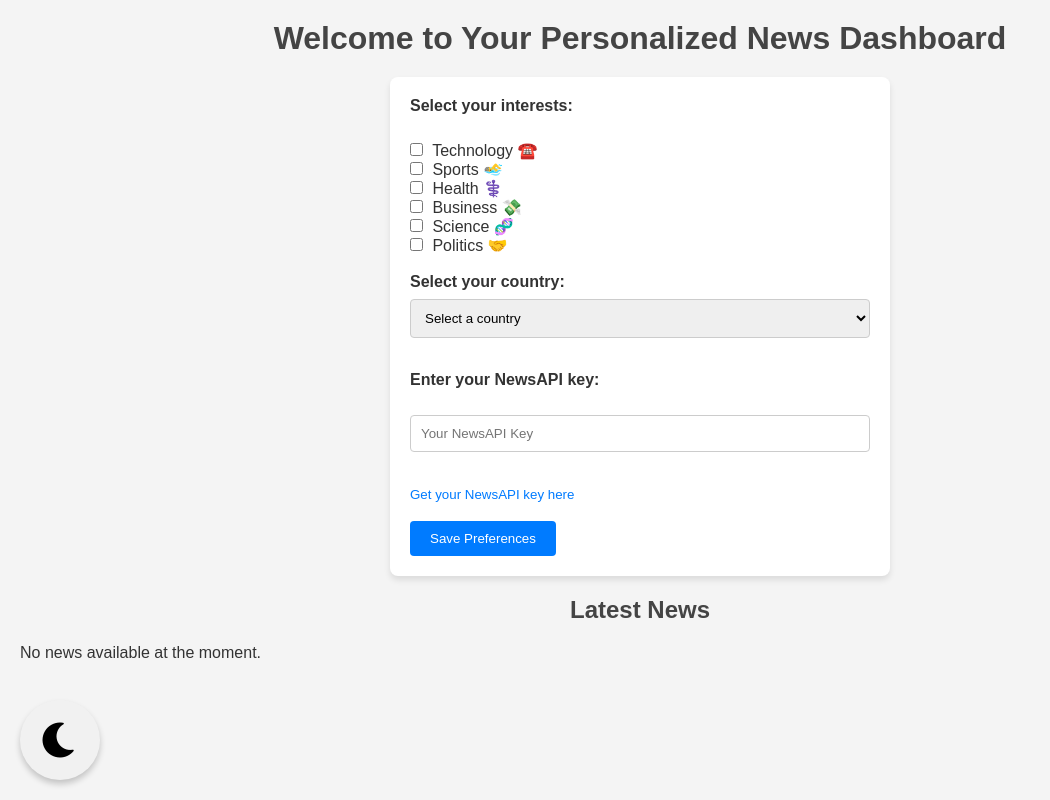
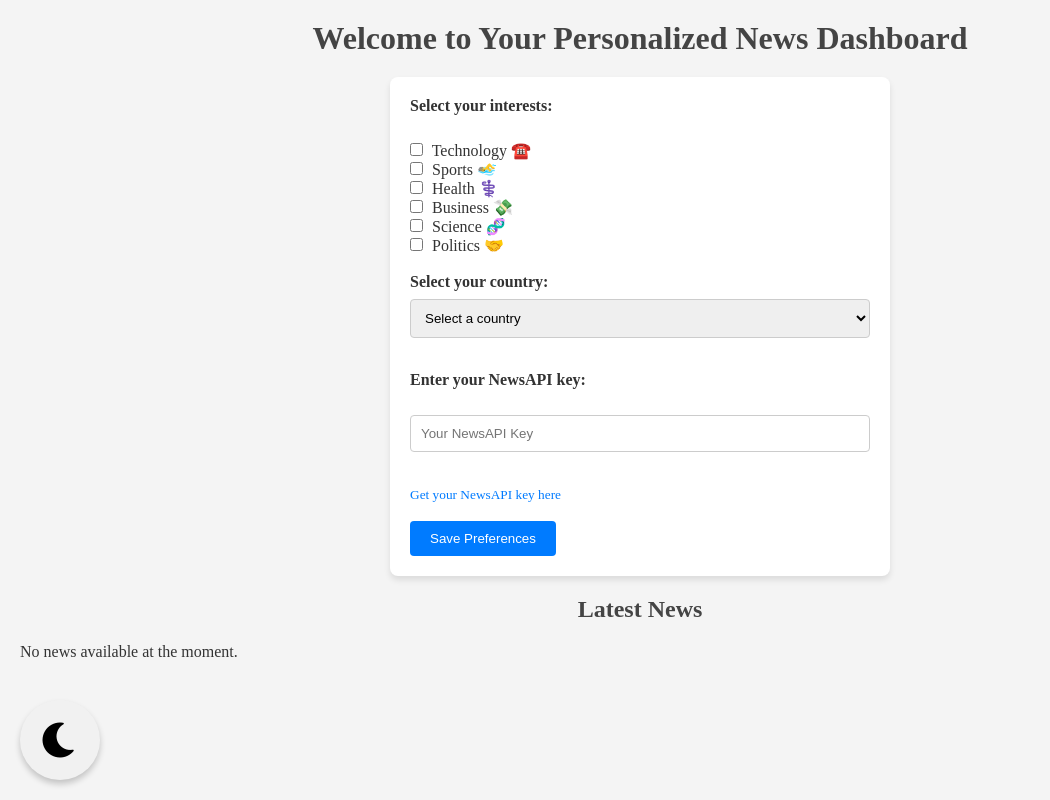
Before and after one commit to samkley/TailorNews, a Flask app: page / in a window 1280 px wide. Shown: the whole page, without its empty margins (0-1050 px from the left). Run offline with Flask 3, Linux system fonts and the light colour scheme.

Commit message:
Update styles.css

```diff
--- a/static/styles.css
+++ b/static/styles.css
@@ -5,13 +5,13 @@
     box-sizing: border-box;
 }
 
-/* Body styling */
 body {
-    font-family: Arial, sans-serif;
+    font-family: 'Merriweather', serif;
     background-color: #f4f4f4;
     color: #333;
     padding: 20px;
 }
+
 
 /* Heading styles */
 h1, h2 {
@@ -153,7 +153,6 @@ body.dark-mode h1, body.dark-mode h2, body.dark-mode p, body.dark-mode a {
 
 body.dark-mode a {
     color: #bb86fc;
-
 }
 
 /* Toggle button styles */
@@ -216,6 +215,7 @@ body.dark-mode input[type="text"] {
 body.dark-mode .dark-mode-toggle:hover {
     background-color: #555;
 }
+
 /* Dark mode styles for news articles */
 body.dark-mode li {
     background-color: #333;
```
